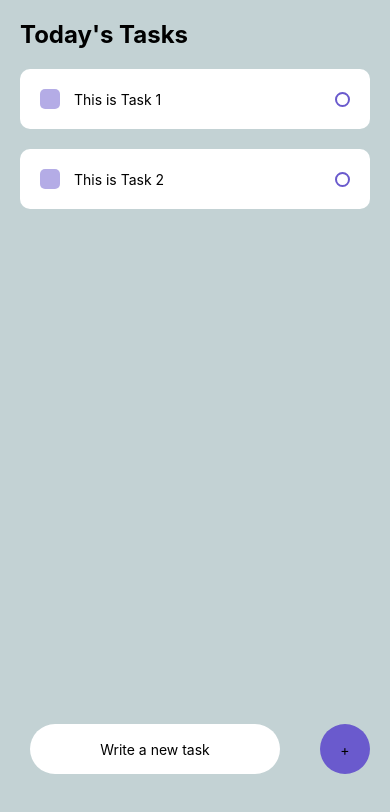
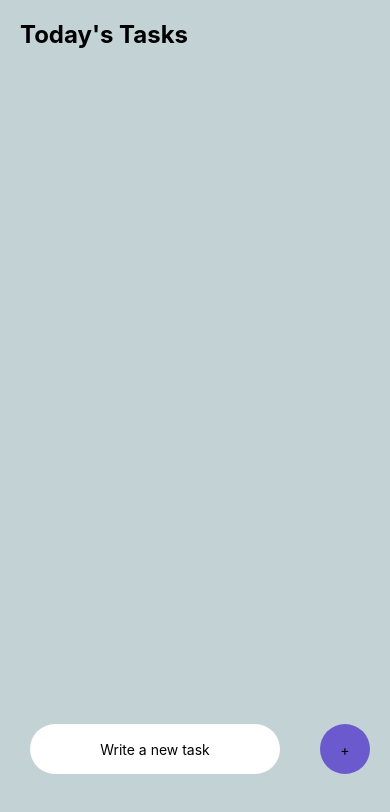
Before and after one commit to saifali-95/todolist-reactNative, a React Native app: screen / in a window 390 px wide. Shown: the top 812 px of the page. Built offline with nearby package versions, Linux system fonts and the light colour scheme.

Commit message:
validating empty task

```diff
--- a/App.js
+++ b/App.js
@@ -1,14 +1,20 @@
 import { StatusBar } from 'expo-status-bar';
 import { useState } from 'react';
-import { TouchableOpacity, StyleSheet, Text, View, SafeAreaView, KeyboardAvoidingView, Platform, TextInput} from 'react-native';
+import { TouchableOpacity, StyleSheet, Text, View, SafeAreaView, KeyboardAvoidingView, Platform, TextInput, Keyboard} from 'react-native';
 import Task from './components/Task';
 
 export default function App() {
 
   const [task, setTask] = useState("");
+  const [taskListItems, setTaskListItems] = useState([]);
 
   const handleSubmitTask = () => {
-    console.log(task);
+
+    if(task) {
+      Keyboard.dismiss();
+      setTaskListItems([...taskListItems, task]);
+      setTask(null);
+    }
   }
 
   return (
@@ -18,8 +24,11 @@ export default function App() {
           Today's Tasks
         </Text>
         <View style={styles.items}>
-          <Task text={'This is Task 1'} />
-          <Task text={'This is Task 2'} />
+          {
+            taskListItems.map((items, index)=>{
+              return <Task key={index} text = {items}/>
+            })
+          }
         </View>
       </View>
       <KeyboardAvoidingView
```
